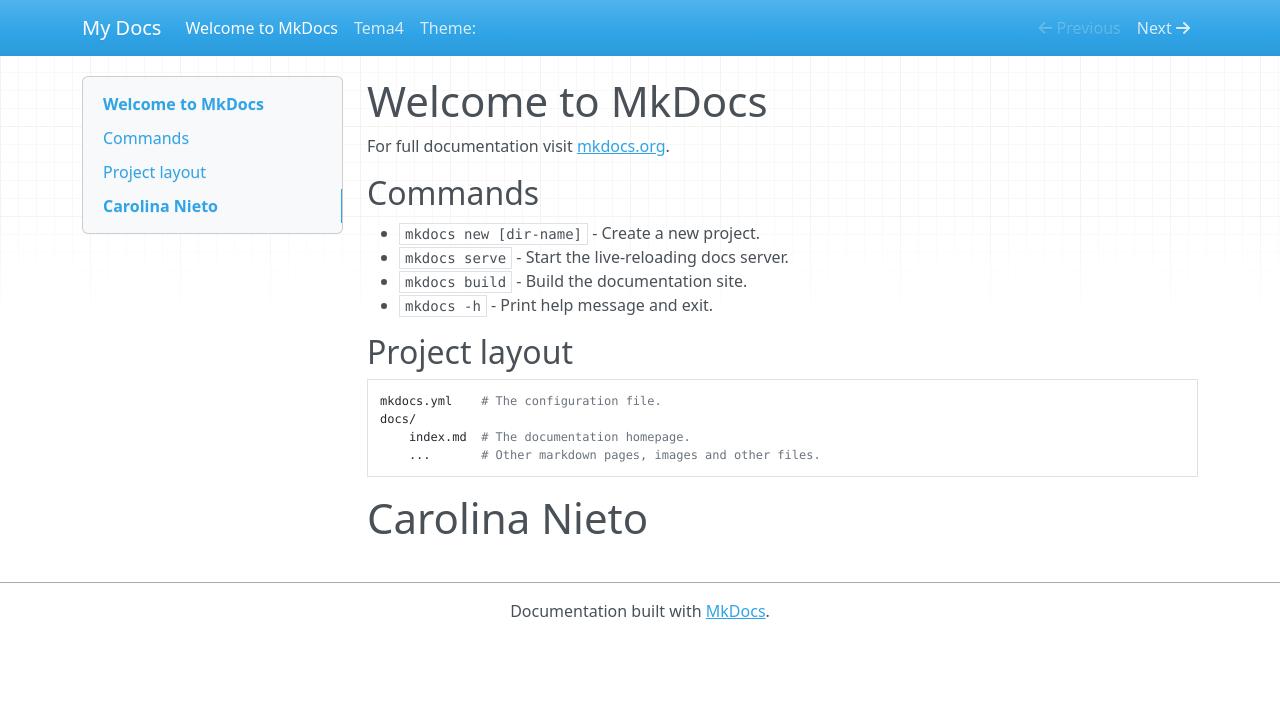
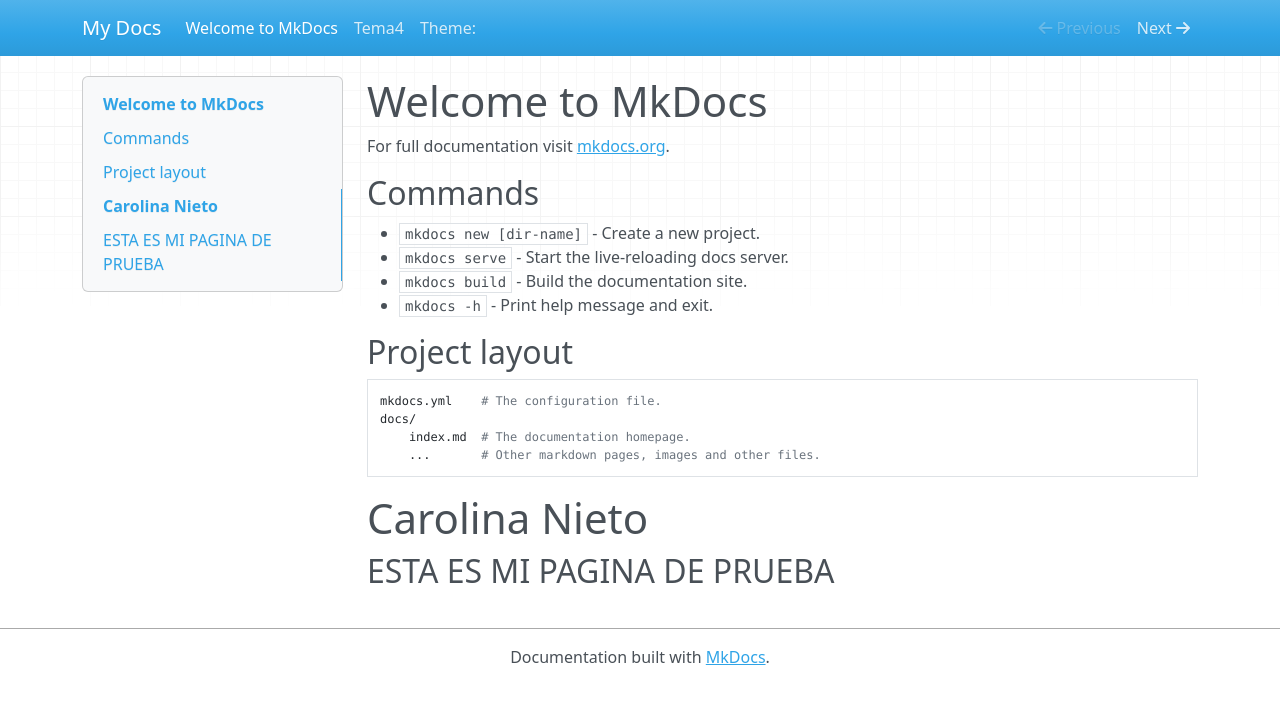
Before and after one commit to Valencia-2023/web-prueba, an MkDocs documentation site: the page built from docs/index.md, in a window 1280 px wide. Shown: the top 704 px of the page. Built offline with MkDocs 1.6.1, drawn with Linux system fonts in a browser that asks for light colours; nearby versions of some CDN libraries.

Commit message:
Update index.md

```diff
--- a/docs/index.md
+++ b/docs/index.md
@@ -16,3 +16,4 @@ For full documentation visit [mkdocs.org](https://www.mkdocs.org).
         index.md  # The documentation homepage.
         ...       # Other markdown pages, images and other files.
 # Carolina Nieto
+## ESTA ES MI PAGINA DE PRUEBA
```
